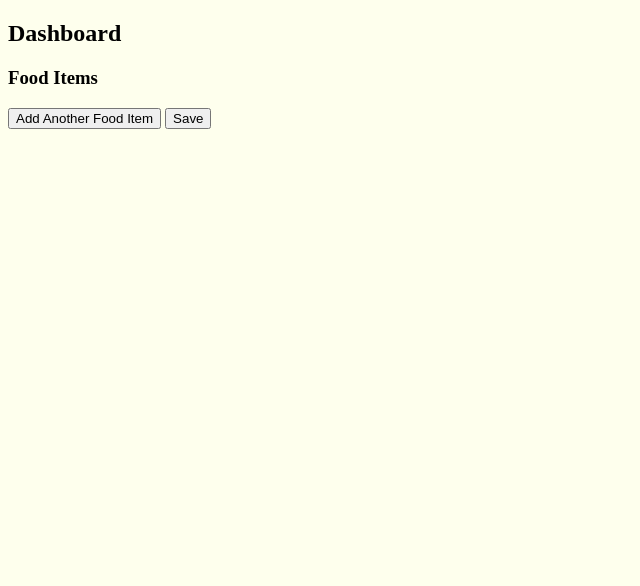
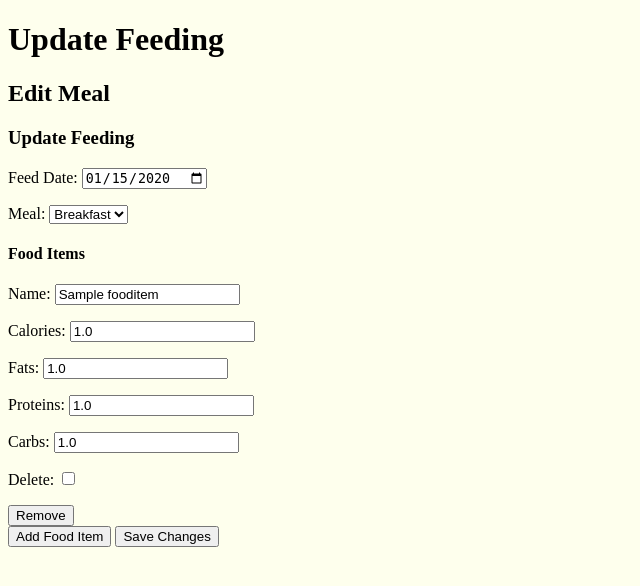
Before and after one commit to lo-f/daily-bread-app, a Django app: page /meals/1/update/ in a window 1280 px wide. Shown: the part 37-623 px from the top of the page, without its empty margins (0-640 px from the left). Run offline with Django 5.2, Linux system fonts and the light colour scheme; a user stored in the database is signed in; tables that the repository leaves empty hold one stand-in row (values such as "Sample post").

Commit message:
developed feeding edit allowing users to edit meals and food items and redirect to meal detail

```diff
--- a/main_app/forms.py
+++ b/main_app/forms.py
@@ -19,16 +19,16 @@ class FeedingForm(forms.ModelForm):
             ),
         }
 
-# class FoodItemForm(forms.ModelForm):
-#     class Meta:
-#         model = FoodItem
-#         fields = [
-#             'name',
-#             'calories',
-#             'fats',
-#             'proteins',
-#             'carbs'
-#         ]
+class FoodItemForm(forms.ModelForm):
+    class Meta:
+        model = FoodItem
+        fields = [
+            'name',
+            'calories',
+            'fats',
+            'proteins',
+            'carbs'
+        ]
 FoodItemFormSet = inlineformset_factory(
     Feeding, FoodItem,
     form=forms.ModelForm,
--- a/main_app/templates/main_app/feeding_form.html
+++ b/main_app/templates/main_app/feeding_form.html
@@ -1,50 +1,108 @@
 {% extends 'base.html' %}
+{% load static %}
+
+{% block head %}
+<!-- Additional styles or scripts if needed -->
+{% endblock %}
 
 {% block content %}
-<h2>Dashboard</h2>
 
-{% for feeding in feedings %}
+<h1>Update Feeding</h1>
+
+<div class="container mt-5">
+    <h2>Edit Meal</h2>
+    <form method="post" id="feeding-form">
+        {% csrf_token %}
+
         <div>
-    <h4>{{ feeding.meal }} on {{ feeding.date }}</h4>
-    <ul>
-        {% for food_item in feeding.food_item.all %}
-        <li>{{ food_item.name }} - {{ food_item.calories }} kcal</li>
-        {% endfor %}
-    </ul>
-</div>
-{% endfor %}
-
-<form method="post">
-    {% csrf_token %}
+            <h3>Update Feeding</h3>
             {{ feeding_form.as_p }}
 
-    <h3>Food Items</h3>
-    <div id="formset-container">
+            <h4>Food Items</h4>
+            <div id="food-items">
                 {{ food_item_formset.management_form }}
                 {% for form in food_item_formset %}
-        <div class="formset-form">
+                <div class="food-item-form">
                     {{ form.as_p }}
+                    <button type="button" class="remove-form">Remove</button>
                 </div>
                 {% endfor %}
             </div>
 
-    <button type="button" onclick="addForm()">Add Another Food Item</button>
-    <button type="submit">Save</button>
+            <button type="button" id="add-food-item">Add Food Item</button>
+            <button type="submit">Save Changes</button>
+        </div>
     </form>
+</div>
 
 <script>
-    function addForm() {
-        const formsetContainer = document.getElementById('formset-container');
-        const totalForms = document.getElementById('id_form-TOTAL_FORMS');
-        const formIndex = totalForms.value;
+    document.addEventListener('DOMContentLoaded', function () {
+        const formsetDiv = document.getElementById('food-items');
+        const addFoodItemBtn = document.getElementById('add-food-item');
+        const totalForms = document.querySelector('[name="fooditem-TOTAL_FORMS"]');
 
-        const newForm = document.createElement('div');
-        newForm.classList.add('formset-form');
-        newForm.innerHTML = formsetContainer.children[1].innerHTML.replace(/__prefix__/g, formIndex);
+        addFoodItemBtn.addEventListener('click', function () {
+            const currentFormCount = formsetDiv.getElementsByClassName('food-item-form').length;
+            const newForm = formsetDiv.getElementsByClassName('food-item-form')[0].cloneNode(true);
 
-        formsetContainer.appendChild(newForm);
+            updateFormIndex(newForm, currentFormCount);
 
-        totalForms.value = parseInt(totalForms.value) + 1;
+            const newFormInputs = newForm.querySelectorAll('input, select, textarea');
+            newFormInputs.forEach(input => {
+                if (input.type !== 'hidden') {
+                    input.value = '';
                 }
+                if (input.type === 'checkbox' || input.type === 'radio') {
+                    input.checked = false;
+                }
+            });
+
+            formsetDiv.appendChild(newForm);
+
+            totalForms.setAttribute('value', currentFormCount + 1);
+
+            addRemoveHandlers();
+        });
+
+        function updateFormIndex(form, index) {
+            const regex = /fooditem-(\d+)-/g;
+            form.innerHTML = form.innerHTML.replace(regex, `fooditem-${index}-`);
+
+            const allElements = form.querySelectorAll('input, label');
+            allElements.forEach(element => {
+                if (element.id) {
+                    element.id = element.id.replace(regex, `fooditem-${index}-`);
+                }
+                if (element.name) {
+                    element.name = element.name.replace(regex, `fooditem-${index}-`);
+                }
+                if (element.htmlFor) {
+                    element.htmlFor = element.htmlFor.replace(regex, `fooditem-${index}-`);
+                }
+            });
+        }
+
+        function addRemoveHandlers() {
+            const removeButtons = document.querySelectorAll('.remove-form');
+            removeButtons.forEach(button => {
+                button.onclick = function (e) {
+                    e.preventDefault();
+                    const formToRemove = e.target.closest('.food-item-form');
+                    formToRemove.remove();
+
+                    updateTotalForms();
+                };
+            });
+        }
+
+        function updateTotalForms() {
+            const formCount = formsetDiv.getElementsByClassName('food-item-form').length;
+            totalForms.setAttribute('value', formCount);
+        }
+
+        addRemoveHandlers();
+    });
+
 </script>
+
 {% endblock %}
--- a/main_app/templates/profile/meal_detail.html
+++ b/main_app/templates/profile/meal_detail.html
@@ -7,7 +7,6 @@
 <a href="{% url 'meal-delete' feeding.id %}" class="btn danger">Delete</a>
 <a href="{% url 'meal-update' feeding.id %}" class="btn warning">Edit</a>
 
-<h1>Meal Detail</h1>
 <p><strong>Date:</strong> {{ feeding.date }}</p>
 <p><strong>Meal:</strong> {{ feeding.get_meal_display }}</p>
 
--- a/main_app/urls.py
+++ b/main_app/urls.py
@@ -7,7 +7,7 @@ urlpatterns = [
     path('dashboard/', views.dashboard, name='dashboard'),
     path('meals/<int:feeding_id>/', views.meal_detail, name='meal-detail'),
     path('meals/<int:pk>/delete/', views.MealDelete.as_view(), name='meal-delete'),
-    path('meals/<int:pk>/update/', views.MealUpdate.as_view(), name='meal-update'),
+    path('meals/<int:pk>/update/', views.update_feeding, name='meal-update'),
 
     path('get-nutrition-data/', views.nutrition_view, name='nutrition_view'),
 
--- a/main_app/views.py
+++ b/main_app/views.py
@@ -1,12 +1,13 @@
-from django.shortcuts import render, redirect # type: ignore
-from django.contrib.auth.views import LoginView # type: ignore
+from django.shortcuts import render, redirect, get_object_or_404
+from django.contrib.auth.views import LoginView
 from django.contrib.auth import login
 from django.contrib.auth.forms import UserCreationForm
 from django.views.generic.edit import DeleteView, UpdateView
 from django.contrib.auth.decorators import login_required
 from django.contrib.auth.mixins import LoginRequiredMixin
+from django.forms import modelformset_factory
 from django.http import HttpResponse, JsonResponse
-from .forms import FeedingForm, FoodItemFormSet, CreateUserForm
+from .forms import FeedingForm, FoodItemFormSet, CreateUserForm, FoodItemForm
 from .models import Profile, Feeding, FoodItem
 from . import utils
 import os
@@ -78,13 +79,27 @@ class MealDelete(LoginRequiredMixin, DeleteView):
      model = Feeding
      success_url = '/dashboard/'
 
-class MealUpdate(LoginRequiredMixin, UpdateView):
-     model = Feeding
-     fields = [
-          'date',
-          'meal',
-     ]
-     success_url = '/dashboard/'
+def update_feeding(request, pk):
+    feeding = get_object_or_404(Feeding, pk=pk)
+    FoodItemFormSet = modelformset_factory(FoodItem, form=FoodItemForm, extra=0, can_delete=True)
+
+    if request.method == 'POST':
+        feeding_form = FeedingForm(request.POST, instance=feeding)
+        food_item_formset = FoodItemFormSet(request.POST, queryset=feeding.food_item.all())
+
+        if feeding_form.is_valid() and food_item_formset.is_valid():
+            feeding_form.save()
+            food_item_formset.save()
+            return redirect('meal-detail', feeding_id=feeding.pk)
+
+    else:
+        feeding_form = FeedingForm(instance=feeding)
+        food_item_formset = FoodItemFormSet(queryset=feeding.food_item.all())
+
+    return render(request, 'main_app/feeding_form.html', {
+        'feeding_form': feeding_form,
+        'food_item_formset': food_item_formset,
+    })
 
 def signup(request):
     error_message = ''
```
Also changed, not shown: main_app/templates/profile/dashboard.html (line endings or trailing spaces). Lines whose indentation alone changed are shown as unchanged.
